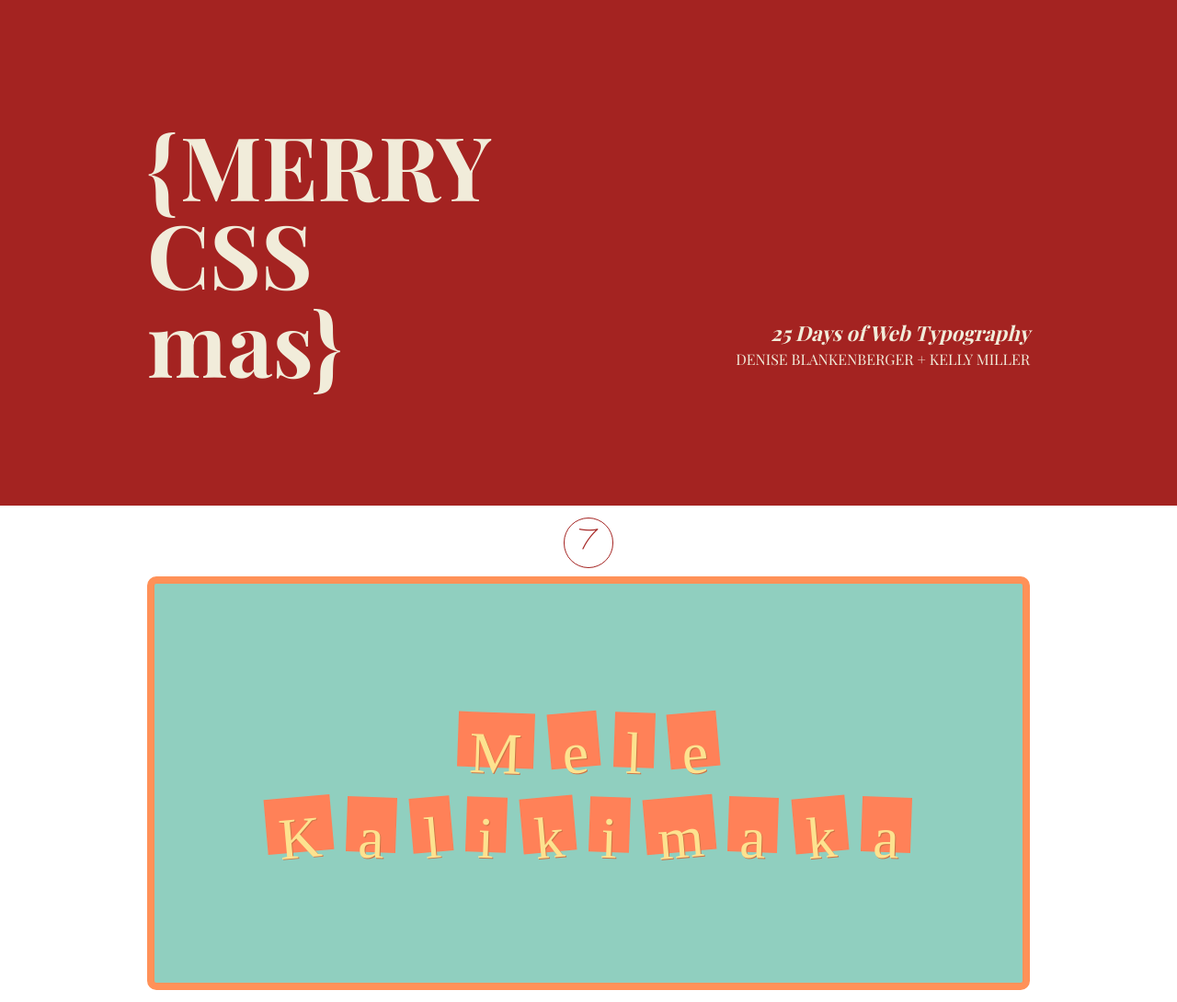
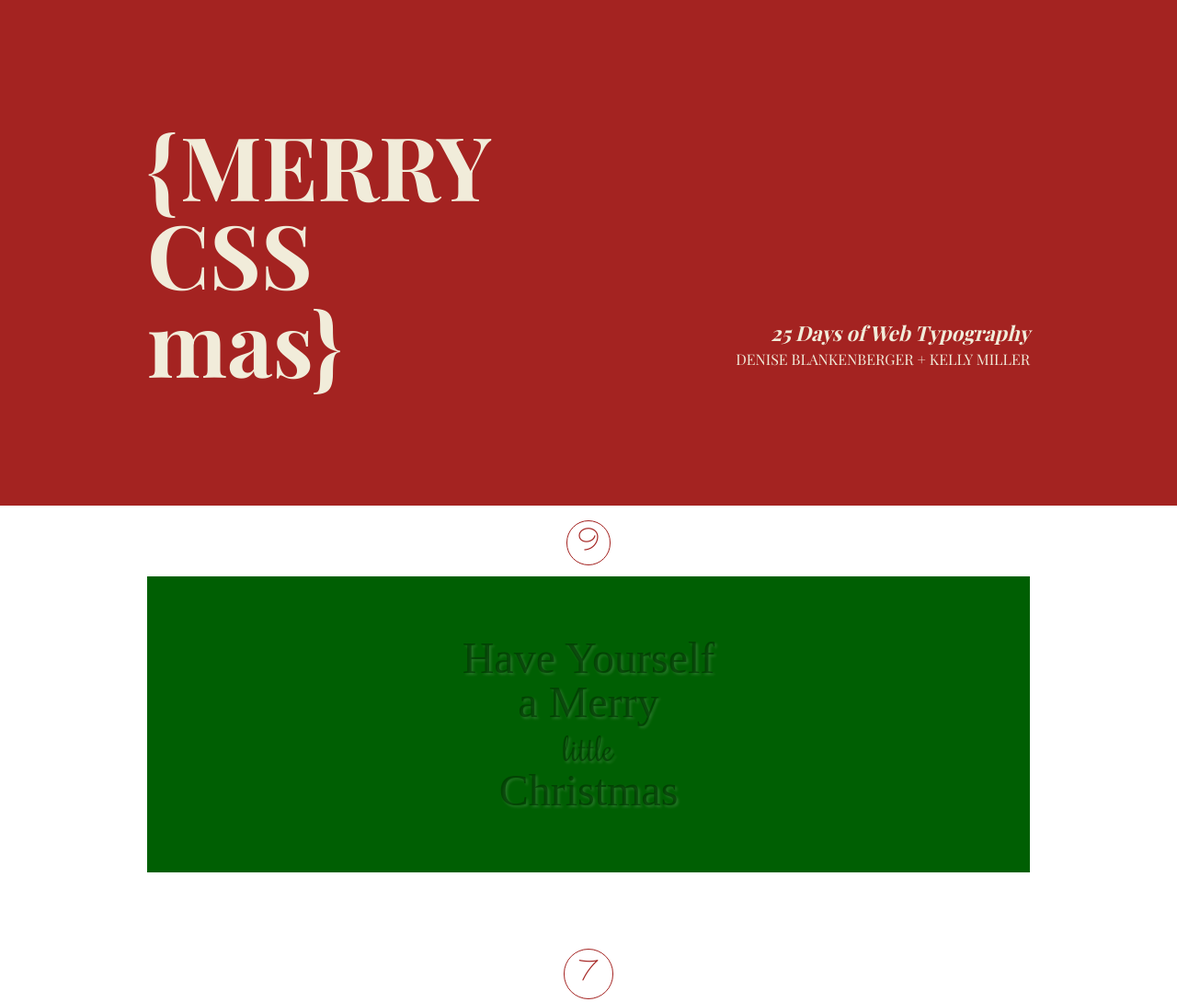
Before and after one commit to merrycssmas/merrycssmas.github.io, a website: page index.html in a window 1280 px wide. Shown: the top 1090 px of the page at 92% size. Drawn offline with nearby package versions, Linux system fonts and the light colour scheme; a web font is replaced by a local one.

Commit message:
Day nine, finished

```diff
--- a/assets/scss/_day9.scss
+++ b/assets/scss/_day9.scss
@@ -0,0 +1,41 @@
+#day-9{
+    .day-link{
+        color: #A42321;
+
+        a{
+            border: 1px solid #a42321;
+            line-height: 0;
+            padding: 0 11px;
+        }
+    }
+
+    .wrapper{
+        background-color: #005F03;
+        padding: 50px;
+        text-align: center;
+
+
+        h1{
+            font-family: 'Alice';
+//            color: rgba(0,63,2,0.6);
+            color: rgba(0,47,2,.6);
+            font-size: 3em;
+            text-shadow: 2px 2px 3px rgba(255,255,255,0.15);
+            display: inline-block;
+            padding: 15px;
+
+            @include max-width(600px){
+                font-size: 2em;
+            }
+
+            @include max-width(450px){
+                font-size: 1.3em;
+            }
+
+            span{
+                font-family: 'Rochester';
+                font-size: .8em;
+            }
+        }
+    }
+}
--- a/index.html
+++ b/index.html
@@ -16,6 +16,7 @@
     <link href='https://fonts.googleapis.com/css?family=Playball' rel='stylesheet' type='text/css'>
     <link href='https://fonts.googleapis.com/css?family=Abril+Fatface' rel='stylesheet' type='text/css'>
     <link href='https://fonts.googleapis.com/css?family=Lakki+Reddy' rel='stylesheet' type='text/css'>
+    <link href='https://fonts.googleapis.com/css?family=Rochester|Alice' rel='stylesheet' type='text/css'>
     <script>
         (function (i, s, o, g, r, a, m) {
             i['GoogleAnalyticsObject'] = r;
@@ -49,6 +50,13 @@
         </article>
     </header>
     <main>
+        <!--Day Nine by Kelly Miller // 12/9/15 // "Have Yourself a Merry Little Christmas" by Hugh Martin and Ralph Blane-->
+        <section id="day-9" class="day-post">
+            <h1 class="day-link"><a href="#day-9">9</a></h1>
+            <div class="wrapper">
+                <h1>Have Yourself<br>a Merry<br><span>little</span><br>Christmas</h1>
+            </div>
+        </section>
         <!--Day Seven by Kelly Miller // 12/7/15 // "Mele Kalikimaka" by Bing Crosby-->
         <section id="day-7" class="day-post">
             <h1 class="day-link"><a href="#day-7">7</a></h1>
```
Also changed, not shown: assets/css/style.css.
